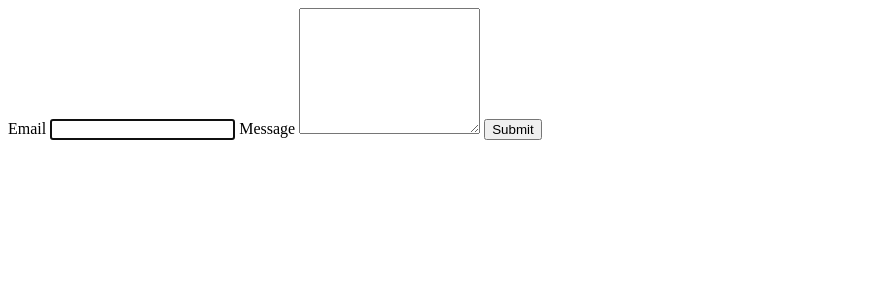
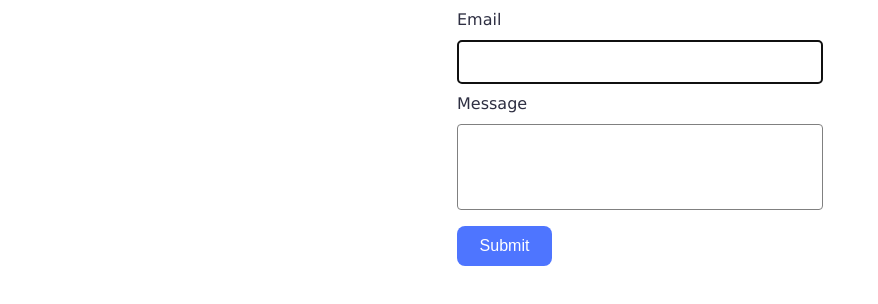
Before and after one commit to BigBlackJoke/goit-js-hw-09, a website built with Vite: page src/2-form.html in a window 1280 px wide. Shown: the whole page, without its empty margins (0-878 px from the left). Built offline with nearby package versions, Linux system fonts and the light colour scheme.

Commit message:
oooomagaaad

```diff
--- a/src/css/form.css
+++ b/src/css/form.css
@@ -0,0 +1,69 @@
+.feedback-form {
+    font-family: Verdana, Geneva, Tahoma, sans-serif;
+    font-size: 16px;
+    font-weight: 400;
+    line-height: 24px;
+    letter-spacing: 0.04%;
+    color: #2E2F42;
+    display: flex;
+    flex-direction: column;
+}
+
+label {
+    display: flex;
+    flex-direction: column;
+}
+
+input {
+    resize: none;
+    border-radius: 4px;
+    border: 1px solid rgba(128, 128, 128, 1);
+    width: 360px;
+    height: 40px;
+    margin-top: 8px;
+    margin-bottom: 8px;
+
+}
+
+input:hover,
+textarea:focus {
+    border: 1px solid rgba(0, 0, 0, 1);
+}
+
+textarea {
+    resize: none;
+    border-radius: 4px;
+    border: 1px solid rgba(128, 128, 128, 1);
+    width: 360px;
+    height: 80px;
+    margin-top: 8px;
+    margin-bottom: 16px;
+}
+
+textarea:hover,
+textarea:focus {
+    border: 1px solid rgba(0, 0, 0, 1);
+}
+
+button {
+    width: 95px;
+    height: 40px;
+    border: none;
+    border-radius: 8px;
+    background-color: rgba(78, 117, 255, 1);
+    color: rgba(255, 255, 255, 1);
+    font-weight: 500;
+    font-size: 16px;
+    letter-spacing: 0.04%;
+    line-height: 24px;
+}
+
+button:hover,
+button:focus {
+    background-color: rgba(108, 140, 255, 1);
+}
+
+body {
+    display: flex;
+    justify-content: center;
+}
--- a/src/css/styles.css
+++ b/src/css/styles.css
@@ -9,7 +9,7 @@
 @import url('./header.css'); */
 
 :root {
-  font-family: Inter, Avenir, Helvetica, Arial, sans-serif;
+  font-family: Montserrat, sans-serif;
   font-size: 16px;
   line-height: 24px;
   font-weight: 400;
--- a/src/js/2-form.js
+++ b/src/js/2-form.js
@@ -6,8 +6,8 @@ const email = inputFill.elements.email;
 const message = inputFill.elements.message;
 const localStorageKey = "feedback-form-state";
 
-inputFill.elements.email.value = JSON.parse(localStorage.getItem(localStorageKey) ?? "");
-inputFill.elements.message.value = JSON.parse(localStorage.getItem(localStorageKey) ?? "");
+inputFill.elements.email.value = JSON.parse(localStorage.getItem(localStorageKey) ?? "").email;
+inputFill.elements.message.value = JSON.parse(localStorage.getItem(localStorageKey) ?? "").message;
 
 inputFill.addEventListener("input", () => {
     formData.email = email.value;
```
